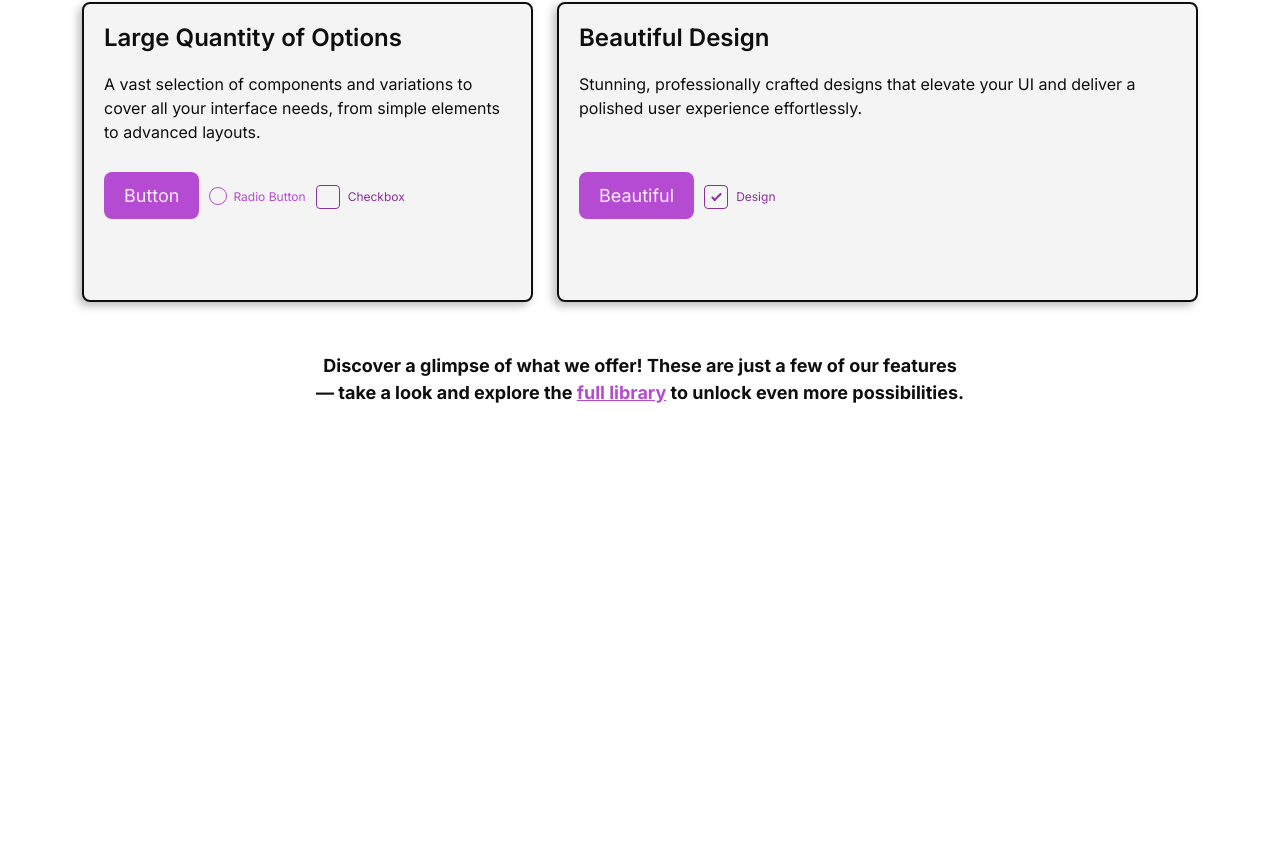
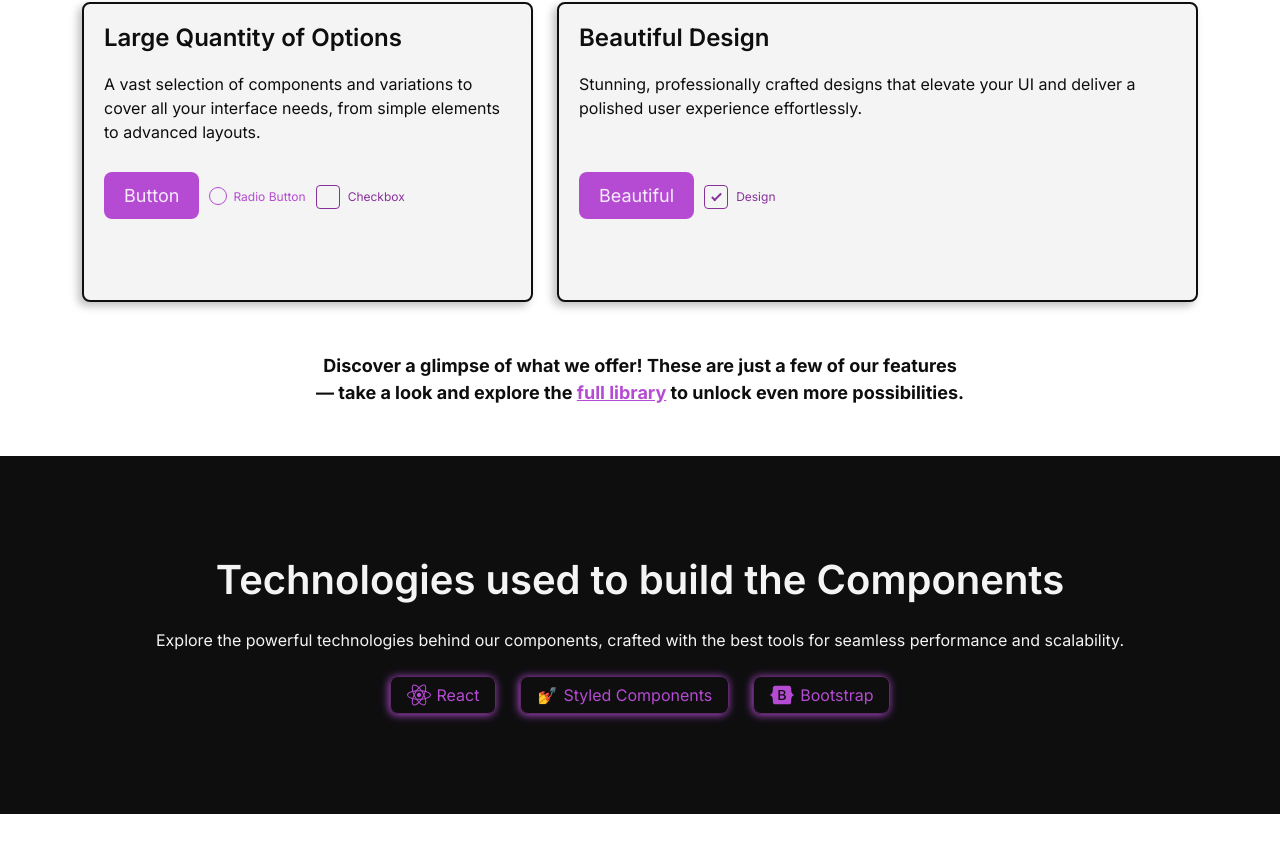
Before and after one commit to Giovani-Bianchi/uicomponents, a React (Vite) app in the folder uicomponents/: page / in a window 1280 px wide. Shown: the part 1163-2016 px from the top of the page. Before the commit the page ends 1619 px from the top, so only its background shows below. Built offline with nearby package versions, Linux system fonts and the light colour scheme.

Commit message:
feat: Technologies Section na tela Home

```diff
--- a/uicomponents/src/pages/home/home.jsx
+++ b/uicomponents/src/pages/home/home.jsx
@@ -1,11 +1,14 @@
 // Importando os Styled Components do Componente de Home
-import { CheckboxCheckmark, CheckboxContainer, CTAButton, Feature, FeatureButton, FeatureDemo, FeatureExample, Features, FeaturesRow, FeaturesText, FeaturesTitle, HeroContent, LargeFeature, PurpleLink, RadioButtonCheckmark, RadioButtonContainer, SmallFeature, Text, TitleAndText, TitleH1, TitleH2, TitleH3 } from "./home.styles.js"
+import { Badge, CheckboxCheckmark, CheckboxContainer, CTAButton, Feature, FeatureButton, FeatureDemo, FeatureExample, Features, FeaturesRow, FeaturesText, FeaturesTitle, HeroContent, LargeFeature, PurpleLink, RadioButtonCheckmark, RadioButtonContainer, SmallFeature, TechnologiesBadges, TechnologiesContent, Text, TitleAndText, TitleH1, TitleH2, TitleH3 } from "./home.styles.js"
 
 // Importando o Styled Components Global
-import { Container, FlexCenterDiv, Row } from "../../styles/global.styles.js"
+import { Container, ContainerFluid, FlexCenterDiv, Row } from "../../styles/global.styles.js"
 
 // Importações dos ícones do phosphor-icons
 import { ArrowRight } from "@phosphor-icons/react";
+
+// Importações dos ícones do react-icons
+import { FaBootstrap, FaReact } from "react-icons/fa";
 
 // Importando os componentes
 import Navbar from "../../components/navbar/navbar.jsx";
@@ -197,6 +200,53 @@ function Home() {
                 </Container>
             </section>
 
+            {/* Technologies Section */}
+            <section id="technologies-section">
+                <ContainerFluid $backgroundColor="var(--secondary-dark)">
+
+                    <Container>
+                        <Row>
+
+                            {/* Conteúdo da Technologies */}
+                            <FlexCenterDiv $padding="100px 0px">
+                                <TechnologiesContent>
+
+                                    {/* Title e Text */}
+                                    <TitleH1 $fontSize="40px" $textColor="var(--gray)">Technologies used to build the Components</TitleH1>
+                                    <Text $fontSize="16px" $textColor="var(--gray)">Explore the powerful technologies behind our components, crafted with the best tools for seamless performance and scalability.</Text>
+
+                                    {/* Technologies Badges */}
+                                    <TechnologiesBadges>
+
+                                        {/* React Badge */}
+                                        <Badge href="https://react.dev/" target="_blank" rel="noopener noreferrer">
+                                            <FaReact size={24} color={"var(--pure)"} />
+                                            <Text $fontSize="16px" $textColor="var(--pure)">React</Text>
+                                        </Badge>
+
+                                        {/* Styled Components Badge */}
+                                        <Badge href="https://styled-components.com/" target="_blank" rel="noopener noreferrer">
+                                            💅
+                                            <Text $fontSize="16px" $textColor="var(--pure)">Styled Components</Text>
+                                        </Badge>
+
+                                        {/* Bootstrap Badge */}
+                                        <Badge href="https://getbootstrap.com/" target="_blank" rel="noopener noreferrer">
+                                            <FaBootstrap size={24} color={"var(--pure)"} />
+                                            <Text $fontSize="16px" $textColor="var(--pure)">Bootstrap</Text>
+                                        </Badge>
+
+                                    </TechnologiesBadges>
+
+                                </TechnologiesContent>
+                            </FlexCenterDiv>
+
+                        </Row>
+                    </Container>
+
+                </ContainerFluid>
+            </section>
+
         </main>
 
     </>
--- a/uicomponents/src/pages/home/home.styles.js
+++ b/uicomponents/src/pages/home/home.styles.js
@@ -251,8 +251,7 @@ export const RadioButtonCheckmark = styled.span`
 `;
 
 // RadioButton Container
-export const RadioButtonContainer = styled.label.attrs({
-})`
+export const RadioButtonContainer = styled.label`
     display: block;
     position: relative;
 
@@ -314,3 +313,44 @@ export const PurpleLink = styled.span`
         transition: 0.25s;
     }
 `;
+
+/* --------------------------------------------------------------------------------------------------------
+ * Technologies Section
+---------------------------------------------------------------------------------------------------------- */
+
+// Technologies Content
+export const TechnologiesContent = styled.div.attrs({
+    className: 'd-flex flex-column text-center'
+})`
+    gap: 24px;
+`;
+
+// Technologies Badges
+export const TechnologiesBadges = styled.div.attrs({
+    className: "d-flex justify-content-center"
+})`
+    gap: 24px;
+`;
+
+// Badge
+export const Badge = styled.a.attrs({
+    className: 'd-flex align-items-center justify-content-center'
+})`
+    padding: 6px 16px;
+    gap: 6px;
+
+    border: 1px solid var(--dark);
+    border-radius: 8px;
+
+    box-shadow: -1px 1px 8px 0px var(--pure);
+
+    text-decoration: none;
+
+    transition: 0.1s;
+
+    // Hover State
+    &:hover {
+        transform: scale(1.05);
+        transition: 0.1s;
+    }
+`;
--- a/uicomponents/src/styles/global.css
+++ b/uicomponents/src/styles/global.css
@@ -52,7 +52,17 @@ body {
     margin-top: 100px;
 }
 
-/* Definindo 50px de espaçamento superior e inferior para toda section */
+/* Definindo 50px de espaçamento inferior para toda section */
 section {
-    padding: 50px 0;
+    padding-bottom: 50px;
 }
+
+/* --------------------------------------------------------------------------------------------------------
+ * Home
+---------------------------------------------------------------------------------------------------------- */
+
+/* Definindo 50px de espaçamento superior e 100px de espaçamento inferior para a hero section */
+#hero-section {
+    padding-top: 50px;
+    padding-bottom: 100px;
+}
--- a/uicomponents/src/styles/global.styles.js
+++ b/uicomponents/src/styles/global.styles.js
@@ -10,6 +10,13 @@ export const Container = styled.div.attrs({
     className: "container"
 })``;
 
+// Container Fluid
+export const ContainerFluid = styled.div.attrs({
+    className: "container-fluid"
+})`
+    background-color: ${props => props.$backgroundColor};
+`;
+
 // Row
 export const Row = styled.div.attrs({
     className: "row"
```
